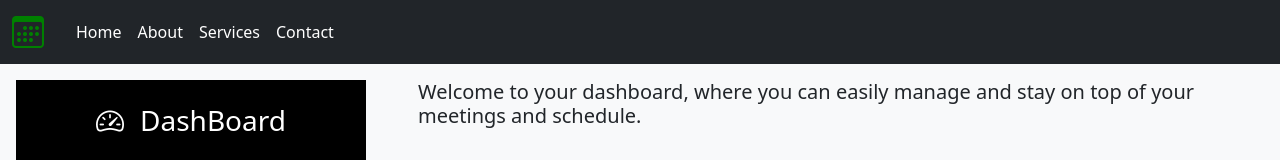
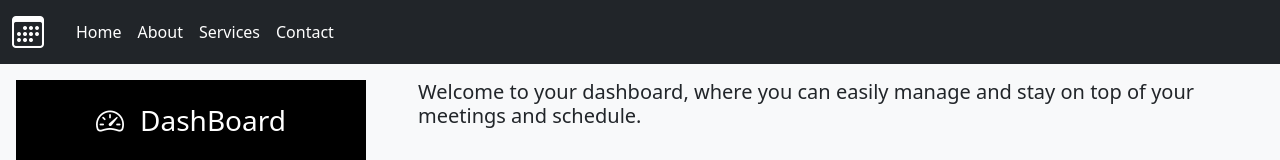
Before and after one commit to SayanaSurendra/meetingcalendar-react, a React (Vite) app: page /dashboard in a window 1280 px wide. Shown: the top 160 px of the page. Built offline with nearby package versions, Linux system fonts and the light colour scheme.

Commit message:
modified icon color

```diff
--- a/src/components/NavBar.jsx
+++ b/src/components/NavBar.jsx
@@ -17,7 +17,7 @@ const NavBar = () => {
     return (
         <nav className="navbar navbar-expand-lg navbar-dark bg-dark">
           <div className='container-fluid'>
-          <i className="bi bi-calendar3 me-4 " style={{ color: 'green' ,fontSize: '2rem'}}></i>
+          <i className="bi bi-calendar3 me-4 " style={{ color: 'white' ,fontSize: '2rem'}}></i>
           <ul className=" navbar-nav me-auto">
            {navLinks.map((link) => (
             <li key={link.name} className="nav-item">
```
